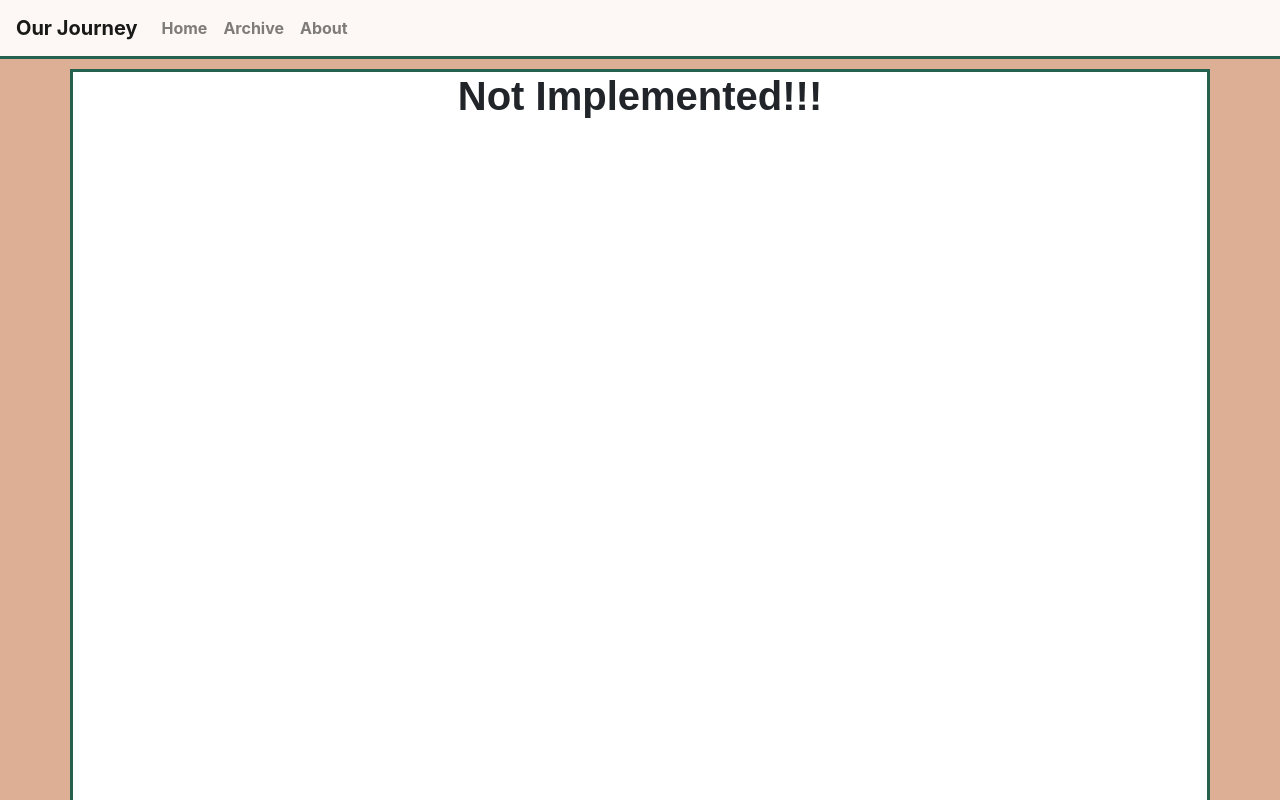
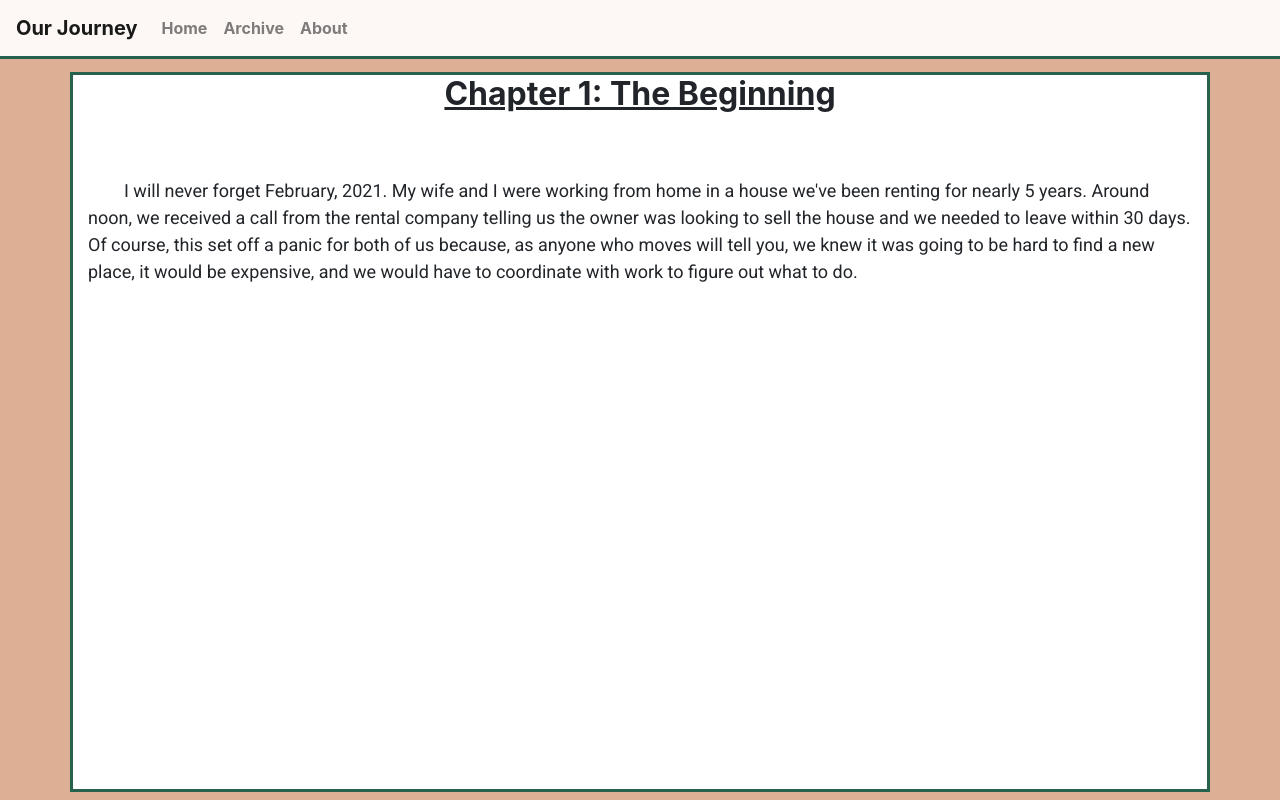
Before and after one commit to RawKitMan/write-it-out, a Vue app in the folder write-it-out/: page /#/ in a window 1280 px wide. Built offline with nearby package versions, Linux system fonts and the light colour scheme.

Commit message:
starting on the home page. Made header fixed. Need to figure out how to store actual content so it can be rendered dynamically

```diff
--- a/write-it-out/src/components/Layout/Header.vue
+++ b/write-it-out/src/components/Layout/Header.vue
@@ -1,6 +1,6 @@
 <template>
   <div>
-    <b-navbar toggleable="lg" type="light">
+    <b-navbar toggleable="lg" type="light" fixed="top">
       <b-navbar-brand href="#">Our Journey</b-navbar-brand>
       <b-navbar-toggle target="hamburger" />
 
--- a/write-it-out/src/css/app.scss
+++ b/write-it-out/src/css/app.scss
@@ -14,8 +14,10 @@
 .container-sm  {
     background-color: white;
     text-align: center;
-    height: 100%;
+    height: auto;
+    min-height: 90%;
     @include setBorder();
+    margin-top: 4.5em;
 }
 h1 {
     font-family: 'Source Sans Pro', sans-serif;
--- /dev/null
+++ b/write-it-out/src/views/HomePage.vue
@@ -0,0 +1,38 @@
+<template>
+  <div class="home">
+    <!-- hardcoding story here until I determine how to store in a database or some other method. -->
+    <!-- potential recurring component setup here -->
+    <h2 class="title">Chapter 1: The Beginning</h2>
+    <p class="story">
+      I will never forget February, 2021. My wife and I were working from home
+      in a house we've been renting for nearly 5 years. Around noon, we received
+      a call from the rental company telling us the owner was looking to sell
+      the house and we needed to leave within 30 days. Of course, this set off a
+      panic for both of us because, as anyone who moves will tell you, we knew
+      it was going to be hard to find a new place, it would be expensive, and we
+      would have to coordinate with work to figure out what to do.
+    </p>
+  </div>
+</template>
+
+<script lang="ts">
+import { Component, Vue } from "vue-property-decorator";
+// import HelloWorld from "@/components/HelloWorld.vue"; // @ is an alias to /src
+
+@Component<HomePage>({
+  components: {},
+})
+export default class HomePage extends Vue {}
+</script>
+
+<style scoped lang="scss">
+.title {
+  text-decoration: underline;
+  font-weight: bold;
+  margin-bottom: 2em;
+}
+.story {
+  text-align: left;
+  text-indent: 2em;
+}
+</style>
--- a/write-it-out/vue.config.js
+++ b/write-it-out/vue.config.js
@@ -10,8 +10,7 @@ module.exports = {
     },
   },
   chainWebpack: (config) => {
-        config.plugin("provide")
-            .use(webpack.ProvidePlugin, [
+    config.plugin("provide").use(webpack.ProvidePlugin, [
       {
         $: "jquery",
         jquery: "jquery",
```
Also changed, not shown: write-it-out/src/main.ts (+5 -5 lines), write-it-out/src/router/index.ts (+5 -8 lines), write-it-out/src/views/Home.vue (deleted, +0 -13 lines). Lines whose indentation alone changed are shown as unchanged.
